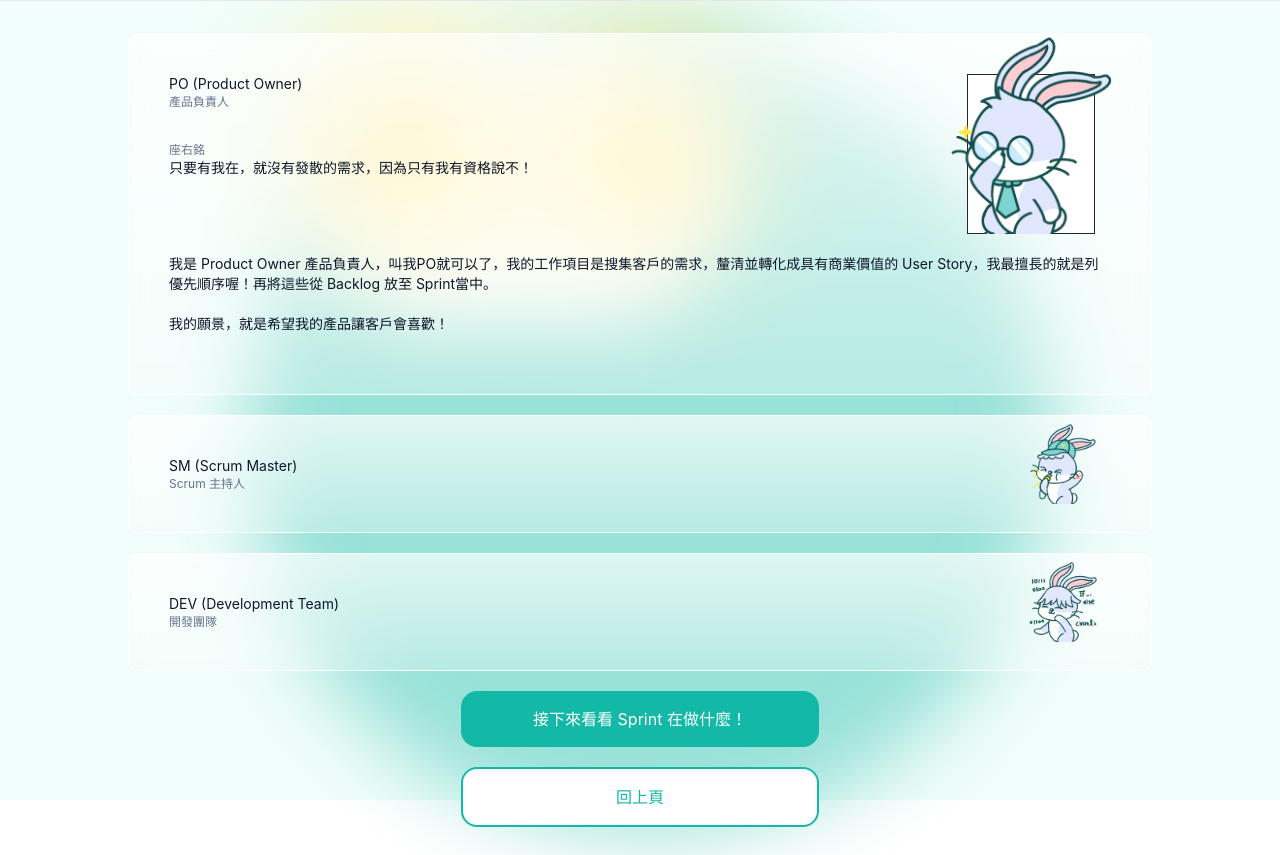
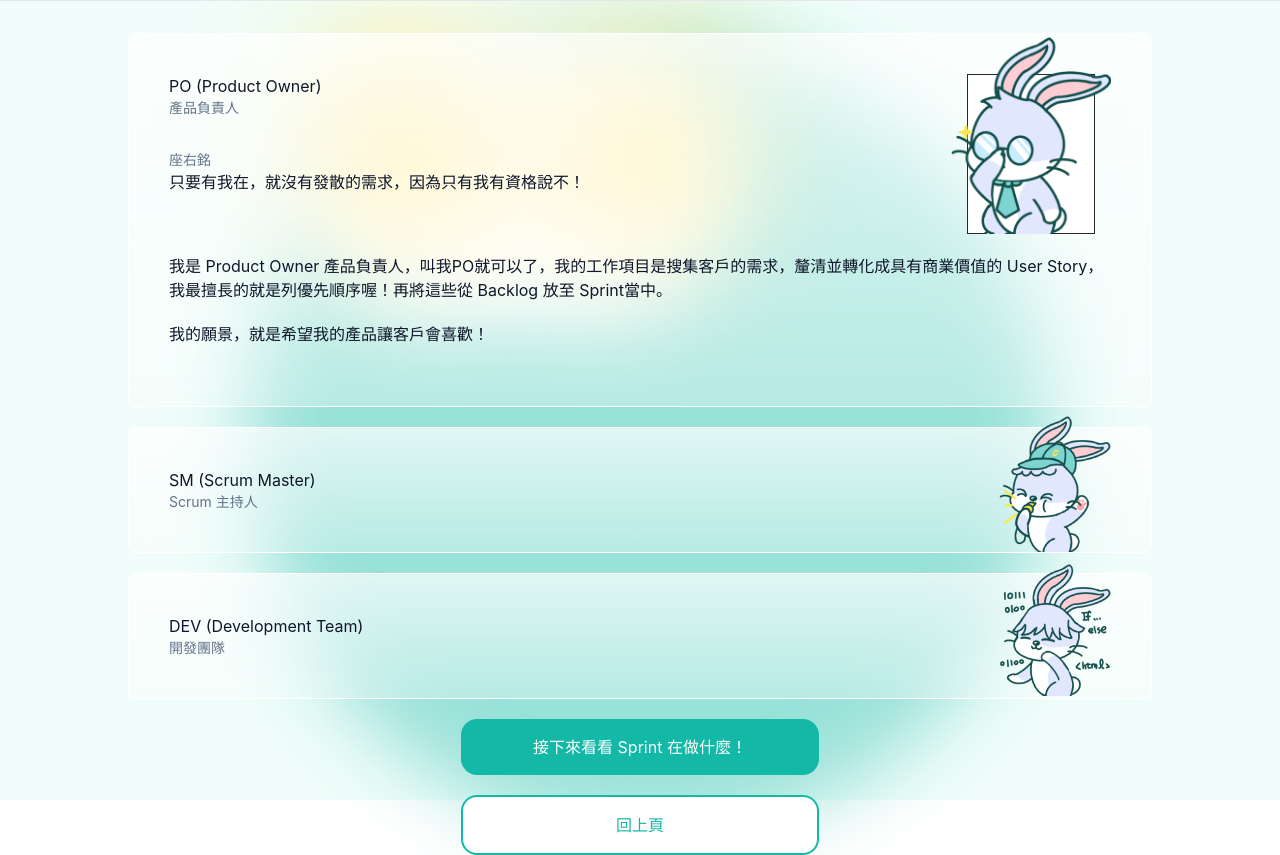
Before and after one commit to alphatero/f2e_scrum_frontend, a React (Create React App) app: page /introduction/role in a window 1280 px wide. Before the commit the page ends 827 px from the top, so only its background shows below. Built offline with nearby package versions, Linux system fonts and the light colour scheme.

Commit message:
fix: 與 dev 最新進度的 Child 版型同步

```diff
--- a/src/components/introduction/RoleItemChild.jsx
+++ b/src/components/introduction/RoleItemChild.jsx
@@ -9,19 +9,19 @@ export function RoleItemChild({ card, openState }) {
     <>
       <div className={clsx('w-full flex', openState && 'mb-5')}>
         <div className="flex-1">
-          <h3 className="text-sm text-slate-900">{card.title}</h3>
-          <h6 className={clsx('text-xs text-slate-500', openState && 'mb-8')}>{card.subtitle}</h6>
+          <h3 className="text-sm md:text-base text-slate-900">{card.title}</h3>
+          <h6 className={clsx('text-xs md:text-sm text-slate-500', openState && 'mb-8')}>{card.subtitle}</h6>
           <div className={clsx(
             defaultClass,
             openState ? openClass : closeClass,
           )}
           >
-            <h6 className="text-xs text-slate-500">{card.introTitle}</h6>
-            <p className="text-sm text-slate-900 whitespace-pre-wrap">{card.introBriefly}</p>
+            <h6 className="text-xs md:text-sm text-slate-500">{card.introTitle}</h6>
+            <p className="text-sm md:text-base text-slate-900 whitespace-pre-wrap">{card.introBriefly}</p>
           </div>
         </div>
         <div className="flex-none">
-          <div className={clsx('relative', openState ? 'w-40 h-40' : 'w-24')}>
+          <div className={clsx('relative', openState ? 'w-40 h-40' : 'w-24 md:w-28')}>
             {
               openState && (
                 <div className={clsx(
@@ -36,7 +36,8 @@ export function RoleItemChild({ card, openState }) {
               className={clsx(
                 'absolute m-auto inset-x-0 bottom-0',
                 'transition duration-1000 ease-linear',
-                openState ? 'w-40' : 'top-2 h-20',
+                'md:w-full md:h-auto',
+                openState ? 'w-40' : 'top-4 h-20',
               )}
               alt={card.title}
               src={card.img}
@@ -53,7 +54,7 @@ export function RoleItemChild({ card, openState }) {
       )}
       >
         {card.intro.map((part) => (
-          <p key={part} className="mb-5 text-sm text-slate-900">
+          <p key={part} className="mb-5 text-sm md:text-base text-slate-900">
             {part}
           </p>
         ))}
```
